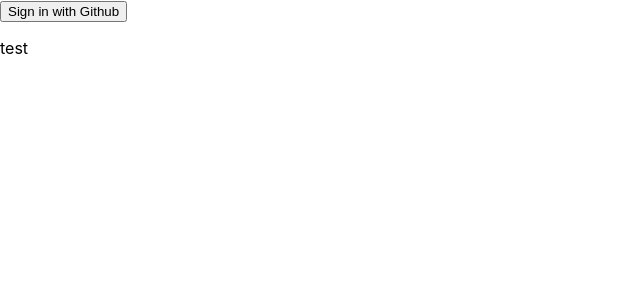
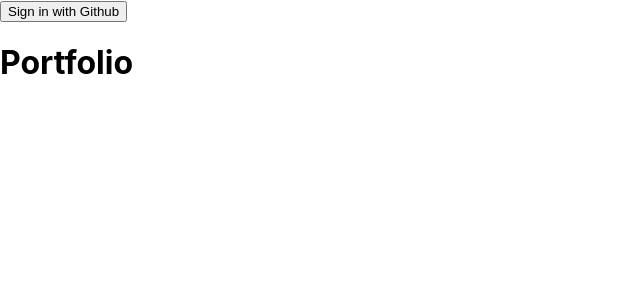
Before and after one commit to srilokhkaruturi/Portfolio-Website, a Next.js app: page / in a window 1280 px wide. Shown: the top 300 px of the page, without its empty margins (0-640 px from the left). Built offline with nearby package versions, Linux system fonts and the light colour scheme; no server answers.

Commit message:
fri may 22

```diff
--- a/pages/header.js
+++ b/pages/header.js
@@ -1,6 +1,6 @@
 function Header(){
     return (
-        <p> test </p>
+        <h1> Portfolio </h1>
     )
 }
 
```
Also changed, not shown: 1 other file (tests, documents, lock files or other folders).
